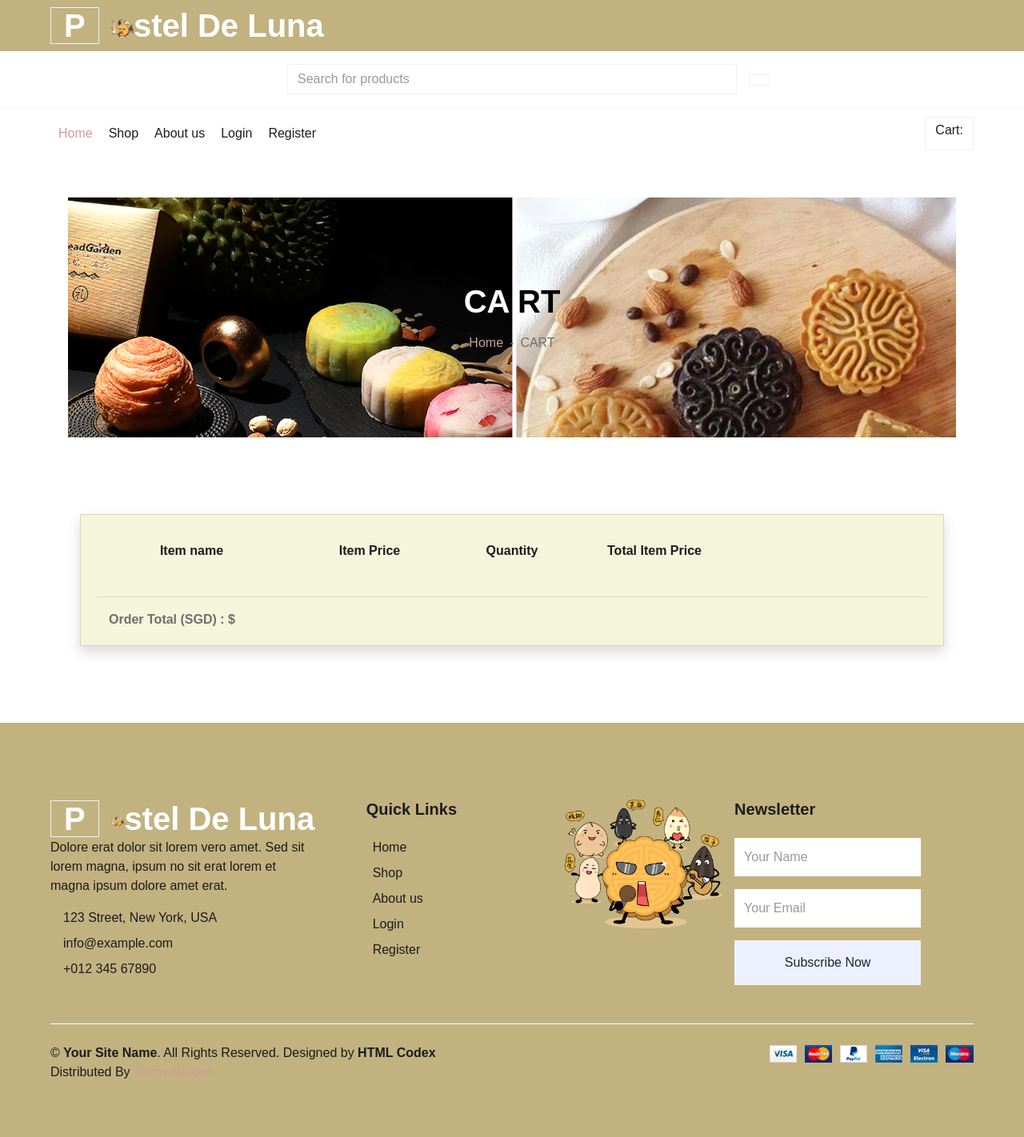
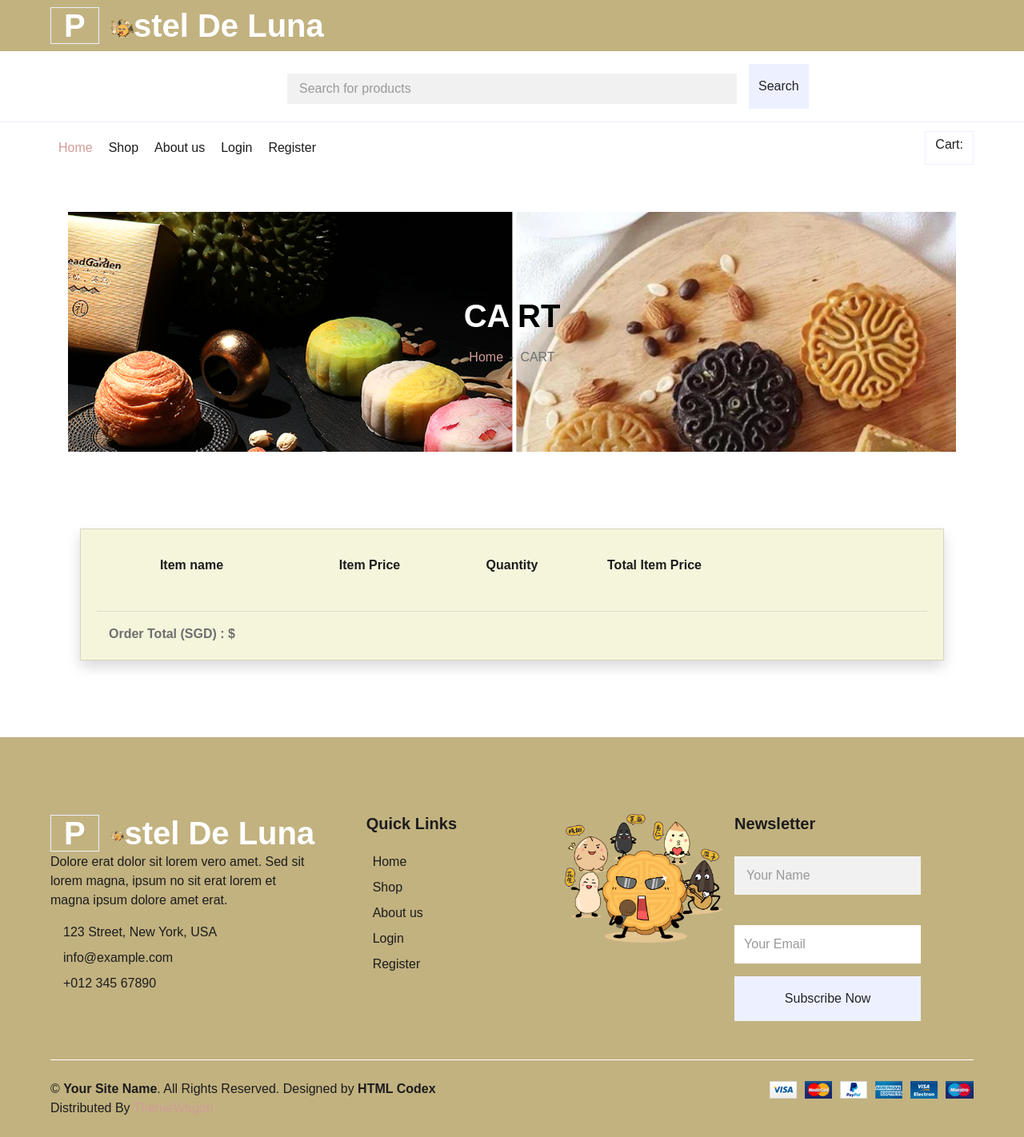
Before and after one commit to FluffyCheeks/ICT3103-3203-Group-38, a Django app: template pastelLuna/pastelLuna/luna/templates/cart.html in a window 1280 px wide. Shown: the whole page at 80% size. Before the commit the page ends 1349 px from the top, so only its background shows below. Run offline with Django 4.2, Linux system fonts and the light colour scheme; the template is opened without the code that fills it, so the values that code supplies are empty; some libraries are stand-ins or nearby versions.

Commit message:
searchbar

```diff
--- a/pastelLuna/pastelLuna/luna/templates/base.html
+++ b/pastelLuna/pastelLuna/luna/templates/base.html
@@ -14,12 +14,35 @@
   <link href="{% static 'lib/owlcarousel/assets/owl.carousel.min.css' %}" rel="stylesheet">
   <!-- Customized Bootstrap Stylesheet -->
   <link href="{% static 'css/style.css' %}" rel="stylesheet">
-
-  <script src="http://code.jquery.com/jquery-1.11.3.min.js"></script>
+    <script src="https://code.jquery.com/jquery-3.4.1.min.js"></script>
+    <script src="https://stackpath.bootstrapcdn.com/bootstrap/4.4.1/js/bootstrap.bundle.min.js"></script>
+  <!--<script src="http://code.jquery.com/jquery-1.11.3.min.js"></script>-->
   <!--<link href="https://cdn.jsdelivr.net/npm/bootstrap@5.1.3/dist/css/bootstrap.min.css" rel="stylesheet" integrity="sha384-1BmE4kWBq78iYhFldvKuhfTAU6auU8tT94WrHftjDbrCEXSU1oBoqyl2QvZ6jIW3" crossorigin="anonymous">-->
 
+    <script src="https://ajax.googleapis.com/ajax/libs/jquery/1.7.1/jquery.js">
+    </script>
+
+    <script src="https://ajax.googleapis.com/ajax/libs/jqueryui/1.8.16/jquery-ui.js">
+    </script>
+
+    <link href="http://ajax.googleapis.com/ajax/libs/jqueryui/1.8.16/themes/ui-lightness/jquery-ui.css"
+        rel="stylesheet" type="text/css" />
 </head>
-
+<style>
+     input[type=text]
+     {
+            width: 100%;
+            padding: 15px;
+            margin: 5px 0 22px 0;
+            display: inline-block;
+            border: none;
+            background: #f1f1f1;
+        }
+     input[type=text]:focus {
+            background-color: #ddd;
+            outline: none;
+        }
+</style>
 <body>
   <!-- Topbar Start -->
     <div class="container-fluid">
@@ -30,24 +53,36 @@
                 </a>
             </div>
         </div>
+        <form method="POST">
+            {% csrf_token %}
         <div class="row align-items-center py-3 px-xl-5">
             <div class="col-lg-3 d-none d-lg-block">
 
             </div>
+
             <div class="col-lg-6 col-6 text-left">
-                <form action="">
                     <div class="input-group">
-                        <input type="text" class="form-control" placeholder="Search for products">
+                        <input type="text" class="form-control" placeholder="Search for products" id="tags" name="searchInput">
+                        <script>
+                          $( function() {
+                            var availableTags = [
+                                {% for p in products %}
+                                    "{{p.product_id.slug}}",
+                                {% endfor %}
+                            ];
+                            $( "#tags" ).autocomplete({
+                              source: availableTags
+                            });
+                          } );
+                         </script>
                     </div>
-                </form>
             </div>
+          <div class=" text-right">
+              <button class="btn btn-secondary  border-0 py-3" type="submit" name="searchName" value="search">Search</button>
+          </div>
 
-            <div class=" text-right">
-                <a href="" class="btn border">
-
-                </a>
-            </div>
         </div>
+            </form>
     </div>
     <!-- Topbar End -->
   <!-- Navbar Start -->
@@ -63,6 +98,7 @@
                             <a href="contact" class="nav-item nav-link">About us</a>
 
                             {% if request.session.test_cookie_worked %}
+                                <a href="profile" class="nav-item nav-link">Profile</a>
                                 <a href="logout" class="nav-item nav-link">Logout</a>
                             {% else %}
                                 <a href="loginpage" class="nav-item nav-link">Login</a>
@@ -154,8 +190,7 @@
     <a href="#" class="btn btn-secondary back-to-top">Top</a>
 
     <!-- JavaScript Libraries -->
-    <script src="https://code.jquery.com/jquery-3.4.1.min.js"></script>
-    <script src="https://stackpath.bootstrapcdn.com/bootstrap/4.4.1/js/bootstrap.bundle.min.js"></script>
+
     <script src="{% static 'lib/easing/easing.min.js' %}"></script>
     <script src="{% static 'lib/owlcarousel/owl.carousel.min.js' %}"></script>
 
```
Also changed, not shown: pastelLuna/pastelLuna/luna/templates/profile.html (+2 -5 lines), pastelLuna/pastelLuna/luna/views/home.py (+18 -2 lines).
